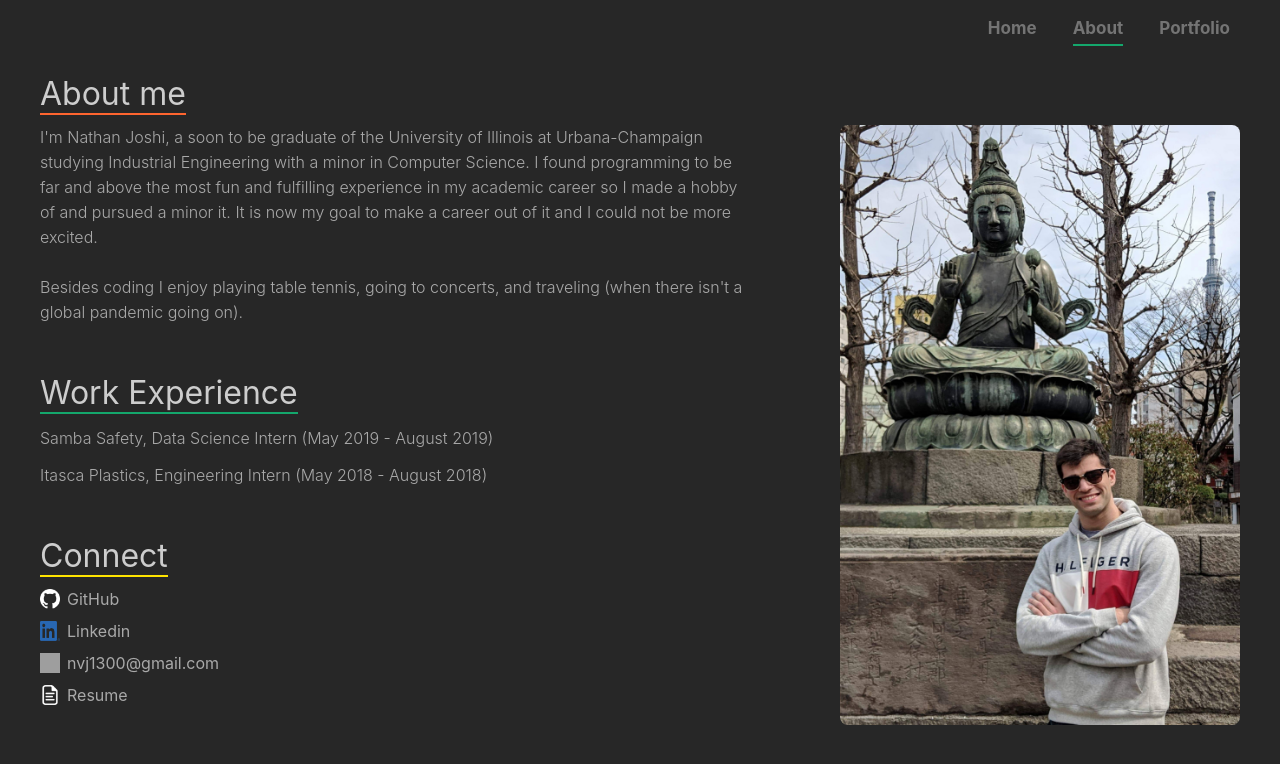
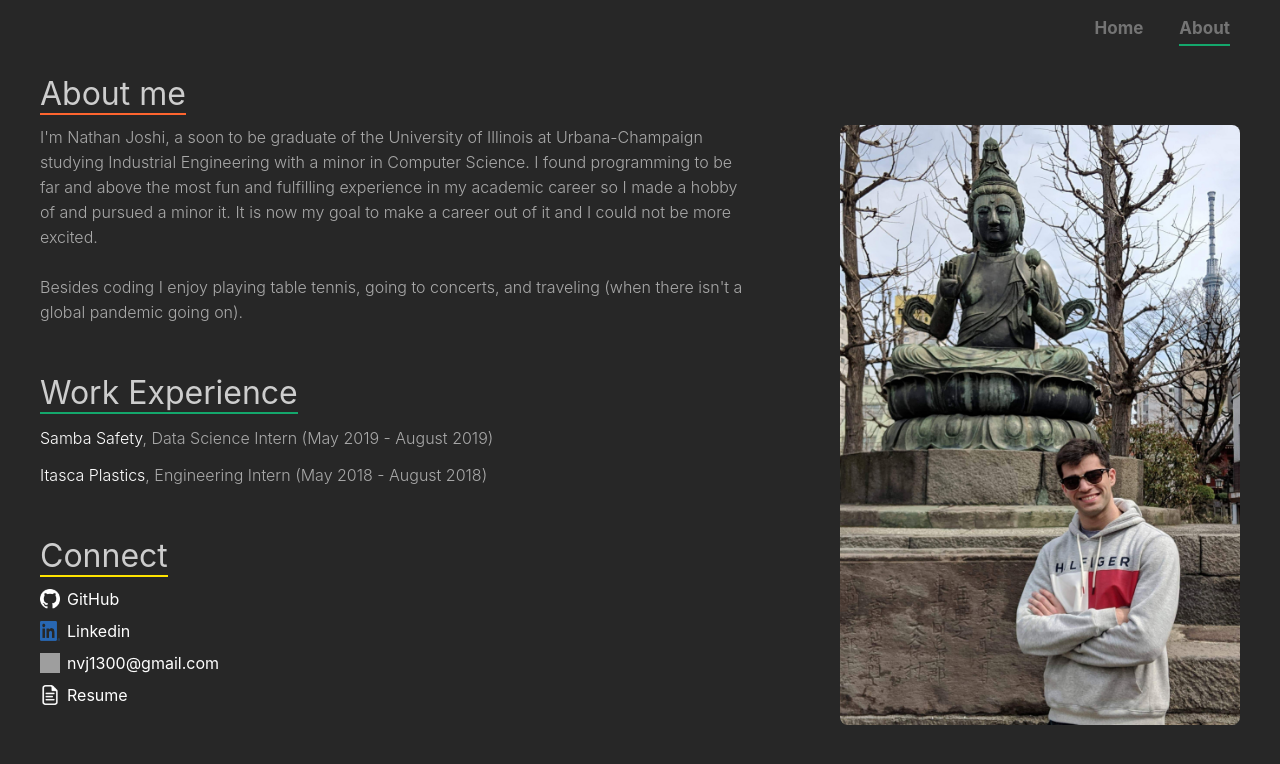
Before and after one commit to nvjoshi2/personalWebsite, a React (Create React App) app: page /about in a window 1280 px wide. Shown: the top 764 px of the page. Built offline with nearby package versions, Linux system fonts and the light colour scheme; grey boxes are pictures that could not be loaded.

Commit message:
minor changes / website icon

```diff
--- a/public/index.html
+++ b/public/index.html
@@ -2,14 +2,14 @@
 <html lang="en">
   <head>
     <meta charset="utf-8" />
-    <link rel="icon" href="%PUBLIC_URL%/favicon.ico" />
+    <link rel="icon" href="%PUBLIC_URL%/N_icon.png" />
     <meta name="viewport" content="width=device-width, initial-scale=1" />
     <meta name="theme-color" content="#000000" />
     <meta
       name="description"
-      content="Web site created using create-react-app"
+      content="Nathan Joshi's personal website"
     />
-    <link rel="apple-touch-icon" href="%PUBLIC_URL%/logo192.png" />
+    <link rel="apple-touch-icon" href="%PUBLIC_URL%/N_icon.png" />
     <!--
       manifest.json provides metadata used when your web app is installed on a
       user's mobile device or desktop. See https://developers.google.com/web/fundamentals/web-app-manifest/
@@ -24,7 +24,7 @@
       work correctly both with client-side routing and a non-root public URL.
       Learn how to configure a non-root public URL by running `npm run build`.
     -->
-    <title>React App</title>
+    <title>Nathan Joshi</title>
   </head>
   <body>
     <noscript>You need to enable JavaScript to run this app.</noscript>
--- a/src/components/AboutPage.css
+++ b/src/components/AboutPage.css
@@ -55,7 +55,7 @@
 
 .about-body a {
     text-decoration: none;
-    color: #A9A9A9;
+    color: #fff;
     transition: color 0.2s linear;
 }
 .about-body a:hover {
--- a/src/components/NavBar.js
+++ b/src/components/NavBar.js
@@ -29,7 +29,7 @@ const NavBar = (props) => {
 
         <header>
             <div className = "topnav">
-                <Link className={'portfolio-' + isActive('/portfolio')} to='/portfolio'>Portfolio</Link>
+                {/* <Link className={'portfolio-' + isActive('/portfolio')} to='/portfolio'>Portfolio</Link> */}
                 <Link className={'about-' + isActive('/about')} to='/about'>About</Link>
                 <Link className={'home-' + isActive('/')} to='/'>Home</Link>
             </div>
```
Also changed, not shown: public/N_icon.png (added), public/manifest.json.
